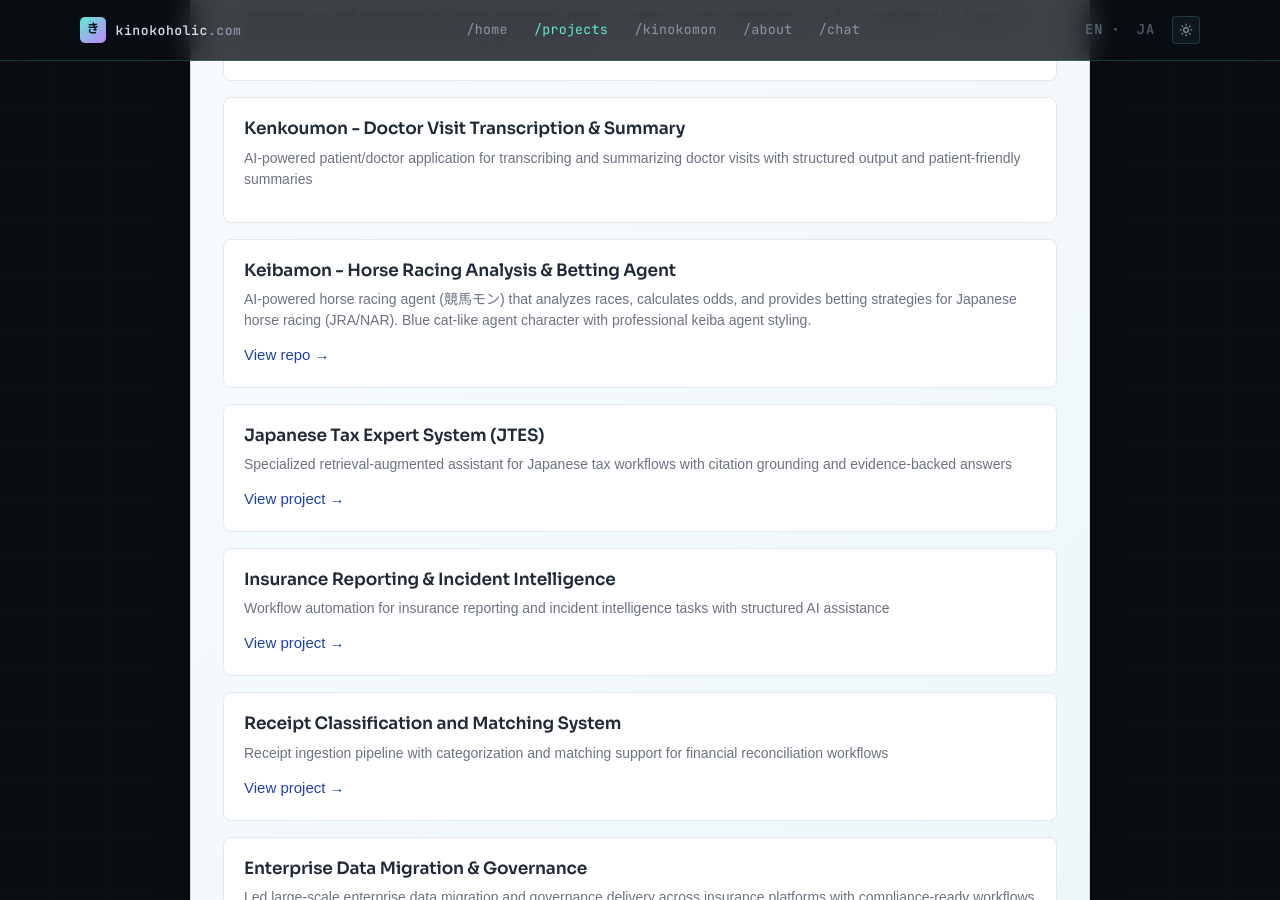
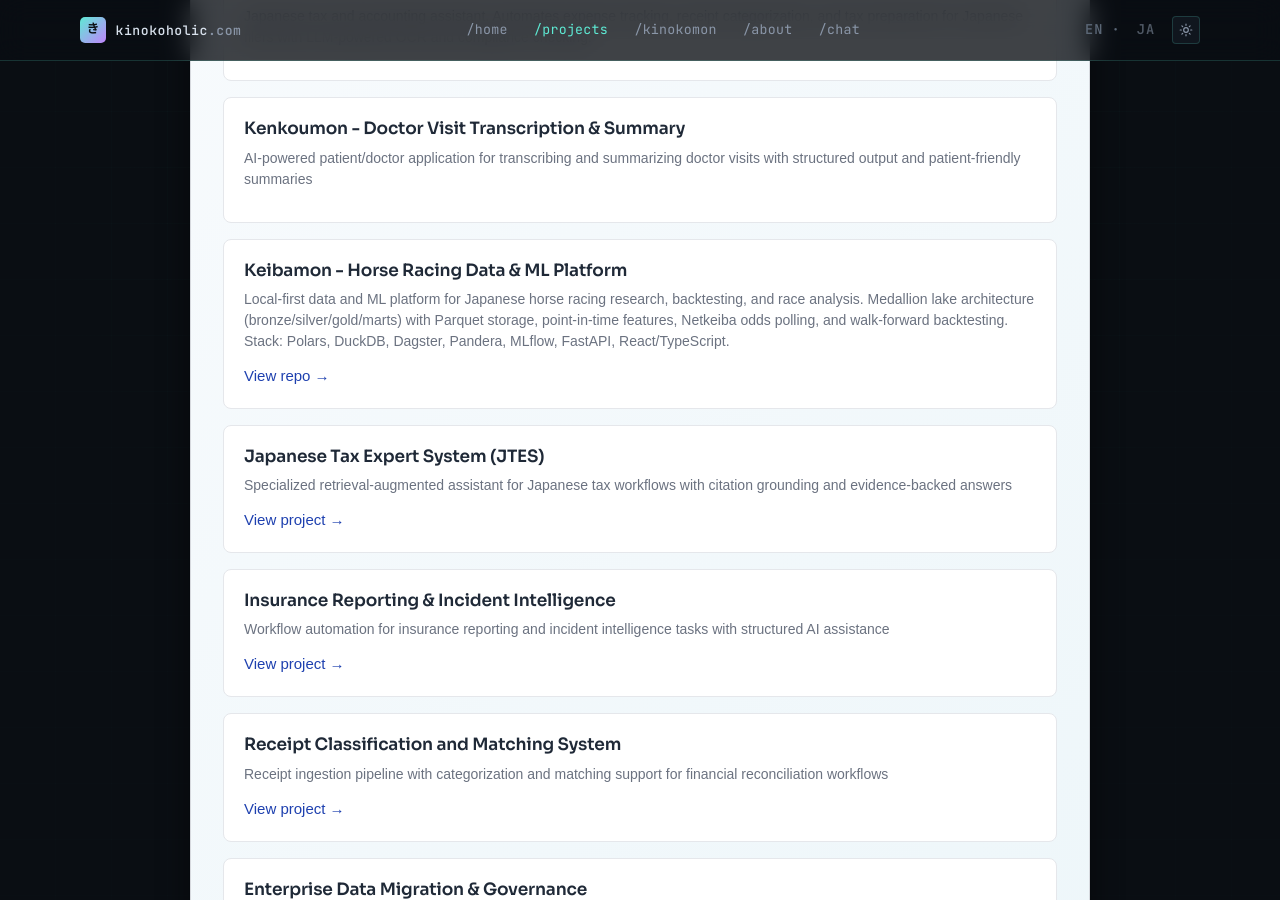
Before and after one commit to davidklan-png/Bio_HP, a Jekyll site: the page built from kinokomon/projects/index.md, in a window 1280 px wide and 900 px high, scrolled down 871 px. Built offline with Jekyll 4.4.1, drawn with Linux system fonts in a browser that asks for light colours.

Commit message:
Update Keibamon description to match actual repo (data/ML platform)
- Updated project description: full medallion lake architecture details
- Updated profile.json: stack, outcomes, and summary reflect actual repo
- Stack: Polars, DuckDB, Dagster, Pandera, MLflow, FastAPI, React/TS

```diff
--- a/kinokomon/projects/index.md
+++ b/kinokomon/projects/index.md
@@ -36,8 +36,8 @@ permalink: /kinokomon/projects/
       </div>
 
       <div class="kinokomon-section__project-item">
-        <h3>Keibamon - Horse Racing Analysis & Betting Agent</h3>
-        <p class="kinokomon-section__project-desc">AI-powered horse racing agent (競馬モン) that analyzes races, calculates odds, and provides betting strategies for Japanese horse racing (JRA/NAR). Blue cat-like agent character with professional keiba agent styling.</p>
+        <h3>Keibamon - Horse Racing Data & ML Platform</h3>
+        <p class="kinokomon-section__project-desc">Local-first data and ML platform for Japanese horse racing research, backtesting, and race analysis. Medallion lake architecture (bronze/silver/gold/marts) with Parquet storage, point-in-time features, Netkeiba odds polling, and walk-forward backtesting. Stack: Polars, DuckDB, Dagster, Pandera, MLflow, FastAPI, React/TypeScript.</p>
         <a href="https://github.com/davidklan-png/keibamon" class="kinokomon-section__link">View repo →</a>
       </div>
 
```
Also changed, not shown: shared/profile.json (+15 -6 lines).
